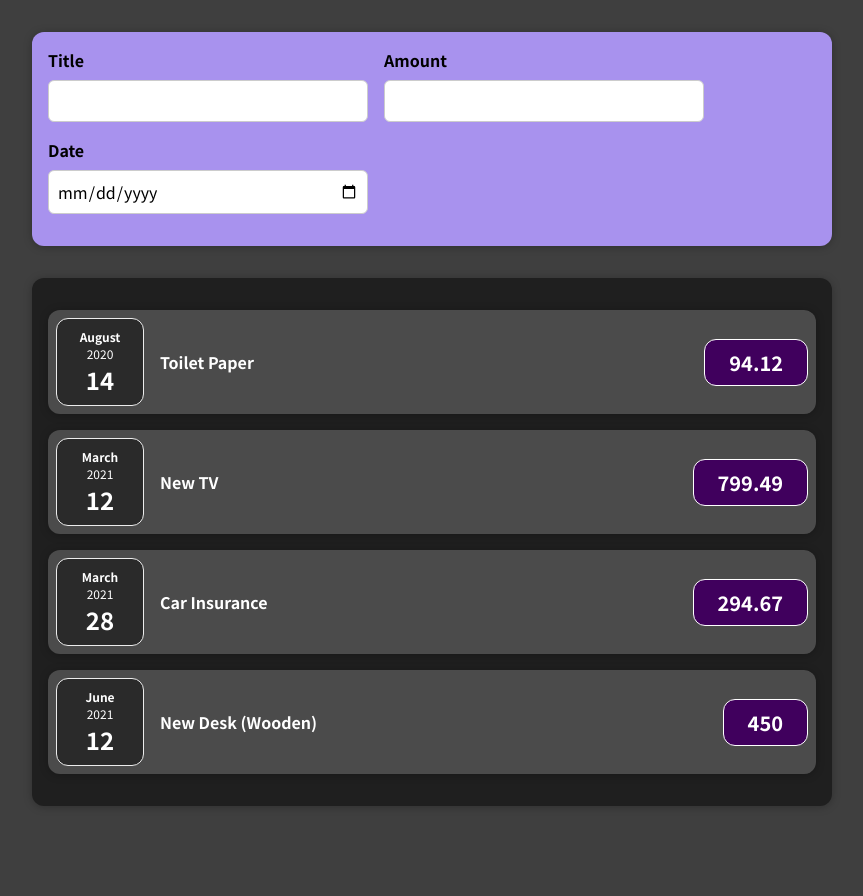
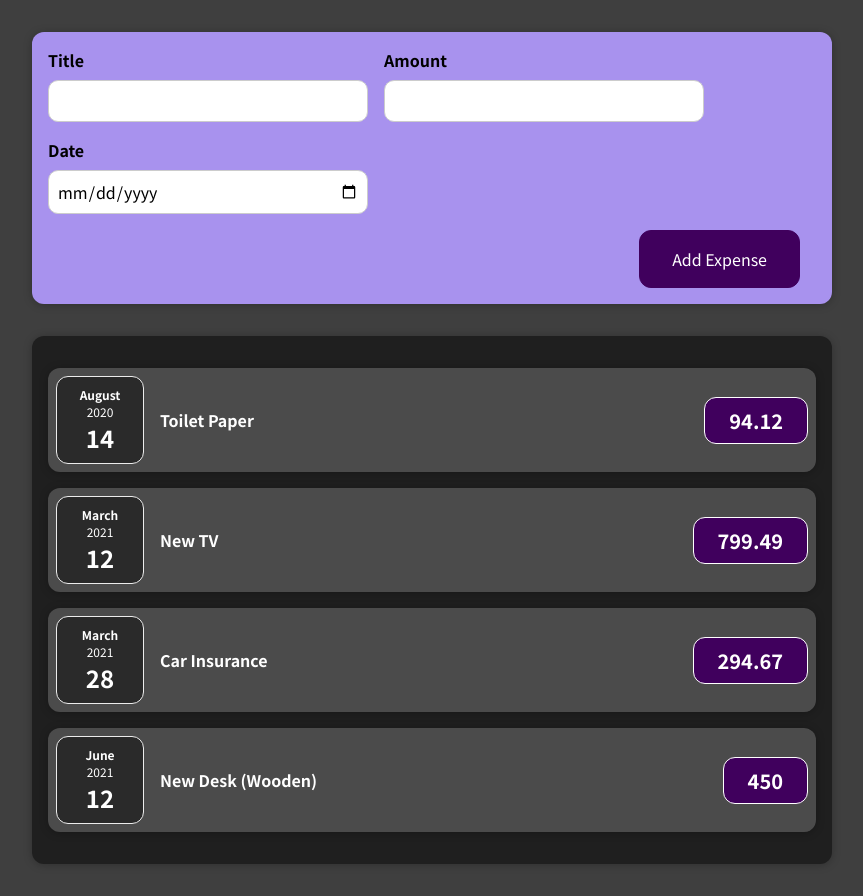
Before and after one commit to faisal-kn/content-react-app, a React (Create React App) app: page / in a window 1280 px wide. Shown: the whole page, without its empty margins (208-1071 px from the left). Before the commit the page ends 838 px from the top, so only its background shows below. Built offline with nearby package versions, Linux system fonts and the light colour scheme.

Commit message:
made form accepting value

```diff
--- a/src/components/ExpenseForm.css
+++ b/src/components/ExpenseForm.css
@@ -15,7 +15,8 @@
 .new-expense__control input {
   font: inherit;
   padding: 0.5rem;
-  border-radius: 6px;
+  border-radius: 10px;
+  outline: none;
   border: 1px solid #ccc;
   width: 20rem;
   max-width: 100%;
--- a/src/components/ExpenseForm.js
+++ b/src/components/ExpenseForm.js
@@ -1,21 +1,67 @@
+import React from 'react';
 import './ExpenseForm.css';
 
 function ExpenseForm() {
+  const [title, titleChange] = React.useState('');
+  const [amount, amountChange] = React.useState('');
+  const [date, dateChange] = React.useState('');
+
+  const onTitleChange = (event) => {
+    titleChange(event.target.value);
+  };
+
+  const onAmountChange = (event) => {
+    amountChange(event.target.value);
+  };
+
+  const onDateChange = (event) => {
+    dateChange(event.target.value);
+  };
+
+  const submitHandler = (e) => {
+    e.preventDefault();
+    const expenseData = {
+      title,
+      amount,
+      date: new Date(date),
+    };
+    //we add value property to input fields to better clear the fields
+    titleChange('');
+    amountChange('');
+    dateChange('');
+    console.log(expenseData);
+  };
+
   return (
-    <form>
+    <form onSubmit={submitHandler}>
       <div className="new-expense__controls">
         <div className="new-expense__control">
           <label>Title</label>
-          <input type="text" />
+          <input type="text" value={title} onChange={onTitleChange} />
         </div>
         <div className="new-expense__control">
           <label>Amount</label>
-          <input type="number" min="0.01" step="0.01" />
+          <input
+            type="number"
+            min="0.01"
+            step="0.01"
+            value={amount}
+            onChange={onAmountChange}
+          />
         </div>
         <div className="new-expense__control">
           <label>Date</label>
-          <input type="date" min="2019-01-01" max="2022-12-31" />
+          <input
+            type="date"
+            min="2019-01-01"
+            max="2022-12-31"
+            value={date}
+            onChange={onDateChange}
+          />
         </div>
+      </div>
+      <div className="new-expense__actions">
+        <button type="submit">Add Expense</button>
       </div>
     </form>
   );
```
Also changed, not shown: 2 other files (tests, documents, lock files or other folders).
